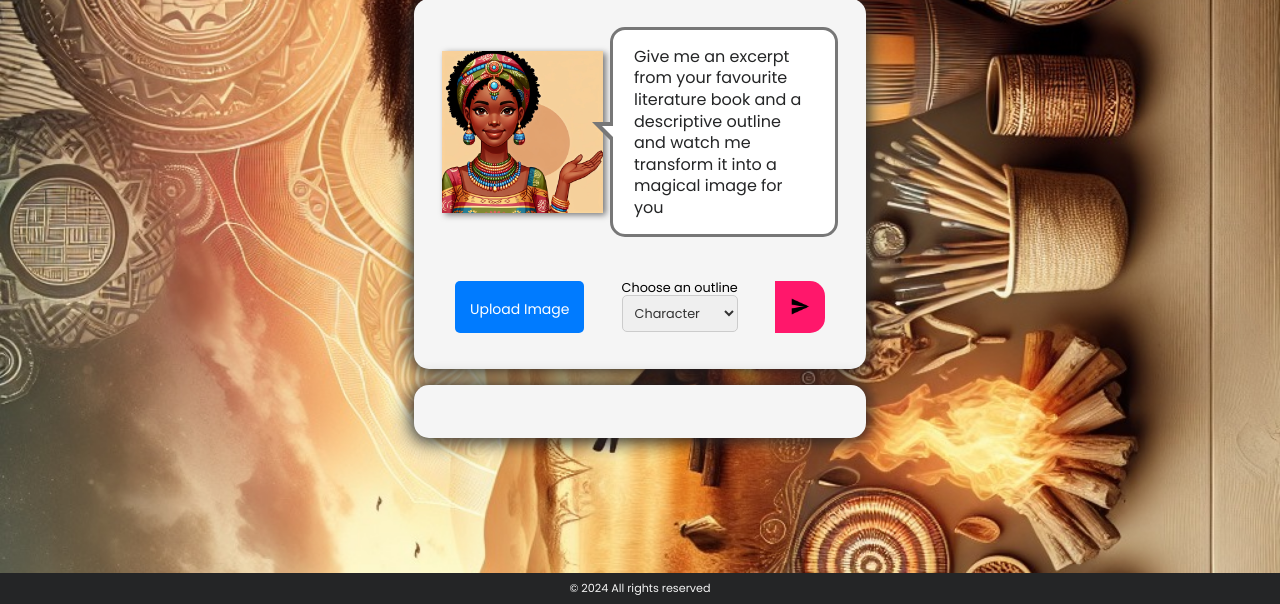
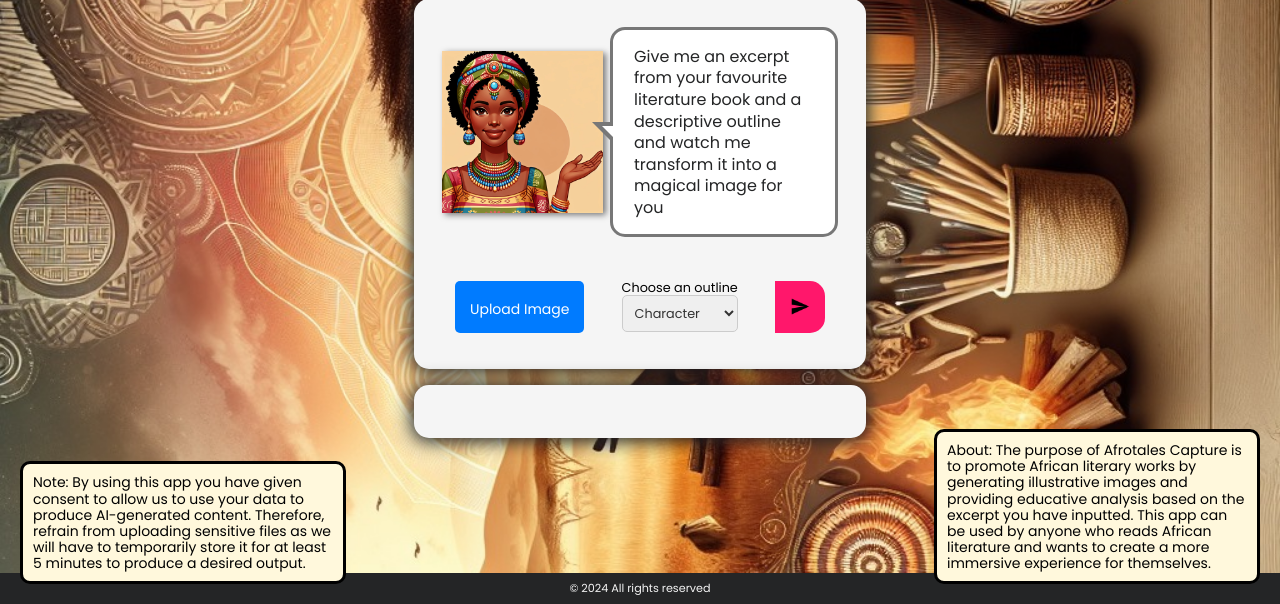
Before and after one commit to LukoOG/Afrotales, a Django app: page /upload_image/ in a window 1280 px wide. Shown: the part 196-800 px from the top of the page. Run offline with Django 4.2, Linux system fonts and the light colour scheme.

Commit message:
added note section

```diff
--- a/AIapp/static/css/index.css
+++ b/AIapp/static/css/index.css
@@ -275,6 +275,29 @@ button:hover {
     box-shadow: 1px 1px 5px 1px var(--dark);
 }
 
+/* Styles for Note and About sections */
+.note-section, .about-section {
+    position: absolute;
+    bottom: 20px;
+    font-size: 14px;
+    padding: 10px;
+    border-style:solid;
+    border-radius: 10px;
+      max-width: 300px; /* Limit the maximum width of the bordered sections */
+word-wrap: break-word; /* Allow words to break onto the next line if they exceed the container width */
+}
+
+.note-section {
+    left: 20px;
+    background-color: #FFF8DC; /* Cream color */
+}
+
+.about-section {
+    right: 20px;
+    background-color: #FFF8DC; /* Cream color */
+}
+
+
 /* =================
       Footer
      ================= */
--- a/AIapp/templates/AIapp/upload_image.html
+++ b/AIapp/templates/AIapp/upload_image.html
@@ -61,6 +61,23 @@
 				<h2 id="output-stars"></h2>
 				<p id="output-text"></p>
 			</section>
+
+			<!-- Note Section -->
+			<div class="note-section">
+				Note: By using this app you have given consent to
+				allow us to use your data to produce AI-generated content.
+				Therefore, refrain from uploading sensitive files as we will have to
+				temporarily store it for at least 5 minutes to produce a desired output.
+			</div>
+
+			<!-- About Section -->
+			<div class="about-section">
+				About: The purpose of Afrotales Capture is to promote African
+				literary works by generating illustrative images and providing educative
+				analysis based on the excerpt you have inputted. This app can be used by anyone
+				who reads African literature and wants to create a more immersive experience for themselves.
+			</div>
+
 		</main>
 		<footer>
 			&copy; 2024 All rights reserved
```
